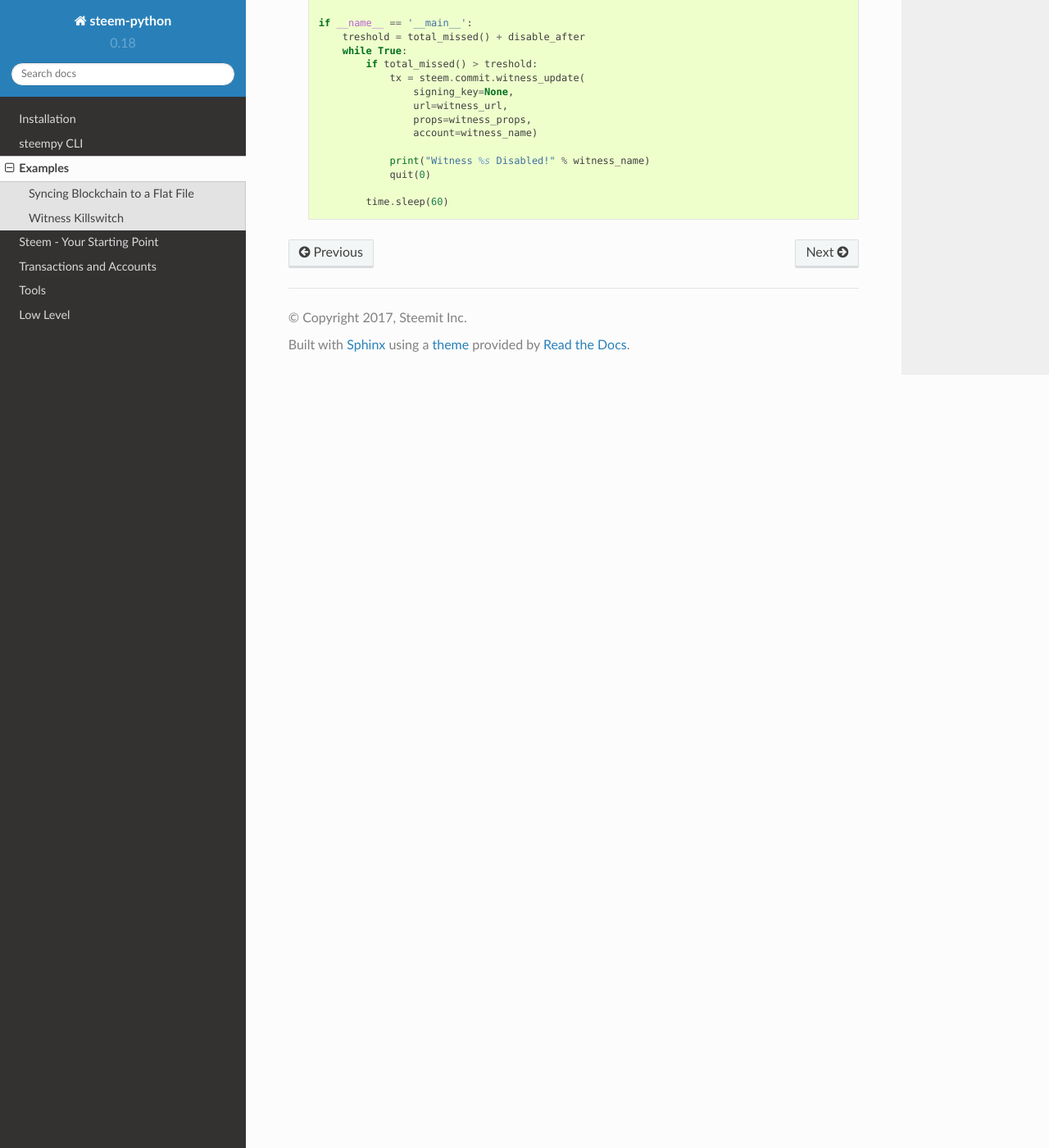
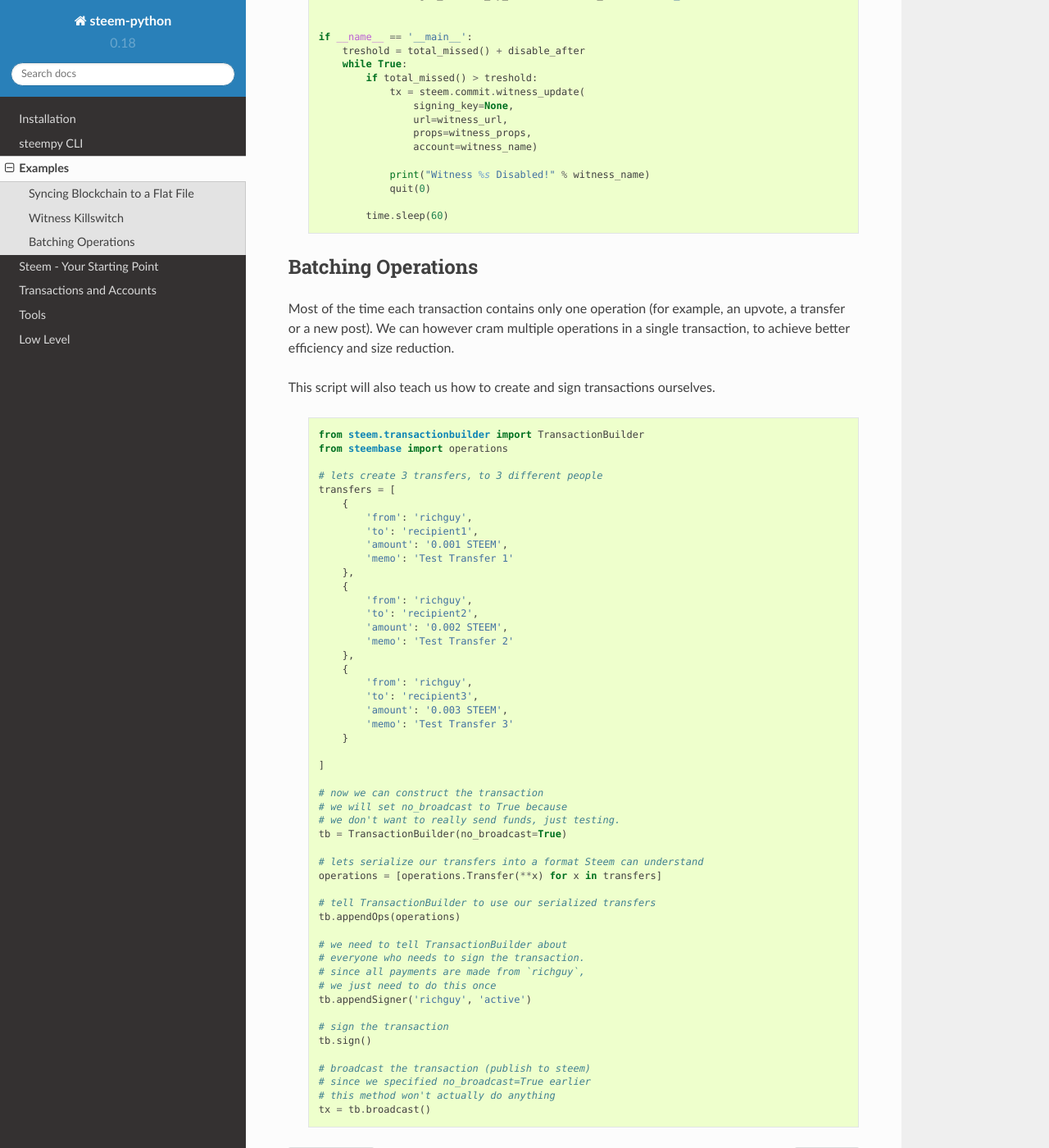
Before and after one commit to steemit/steem-python, a Sphinx documentation site: the page built from docs/examples.rst, in a window 1280 px wide and 1400 px high, scrolled down 1786 px. Shown: the whole window at 82% size. Built offline with Sphinx 7.4.7 and the Read the Docs theme 2.0.0, drawn with Linux system fonts in a browser that asks for light colours; formulas are drawn with MathJax 3; some of the changed text lies outside the part shown.

Commit message:
[docs] add batching example

```diff
--- a/docs/examples.rst
+++ b/docs/examples.rst
@@ -41,7 +41,8 @@ You can run this script as many times as you like, and it will continue from the
         def run(filename):
             b = Blockchain()
             # automatically resume from where we left off
-            start_block = get_previous_block_num(get_last_line(filename)) + 2  # previous + last + 1
+            # previous + last + 1
+            start_block = get_previous_block_num(get_last_line(filename)) + 2
             with open(filename, 'a+') as file:
                 for block in b.stream_from(start_block=start_block, full_blocks=True):
                     file.write(json.dumps(block, sort_keys=True) + '\n')
@@ -114,3 +115,64 @@ prevents embarrassment when things go totally wrong.
                     quit(0)
 
                 time.sleep(60)
+
+Batching Operations
+===================
+
+Most of the time each transaction contains only one operation (for example, an upvote, a transfer or a new post).
+We can however cram multiple operations in a single transaction, to achieve better efficiency and size reduction.
+
+This script will also teach us how to create and sign transactions ourselves.
+
+    ::
+
+        from steem.transactionbuilder import TransactionBuilder
+        from steembase import operations
+
+        # lets create 3 transfers, to 3 different people
+        transfers = [
+            {
+                'from': 'richguy',
+                'to': 'recipient1',
+                'amount': '0.001 STEEM',
+                'memo': 'Test Transfer 1'
+            },
+            {
+                'from': 'richguy',
+                'to': 'recipient2',
+                'amount': '0.002 STEEM',
+                'memo': 'Test Transfer 2'
+            },
+            {
+                'from': 'richguy',
+                'to': 'recipient3',
+                'amount': '0.003 STEEM',
+                'memo': 'Test Transfer 3'
+            }
+
+        ]
+
+        # now we can construct the transaction
+        # we will set no_broadcast to True because
+        # we don't want to really send funds, just testing.
+        tb = TransactionBuilder(no_broadcast=True)
+
+        # lets serialize our transfers into a format Steem can understand
+        operations = [operations.Transfer(**x) for x in transfers]
+
+        # tell TransactionBuilder to use our serialized transfers
+        tb.appendOps(operations)
+
+        # we need to tell TransactionBuilder about
+        # everyone who needs to sign the transaction.
+        # since all payments are made from `richguy`,
+        # we just need to do this once
+        tb.appendSigner('richguy', 'active')
+
+        # sign the transaction
+        tb.sign()
+
+        # broadcast the transaction (publish to steem)
+        # since we specified no_broadcast=True earlier
+        # this method won't actually do anything
+        tx = tb.broadcast()
```
